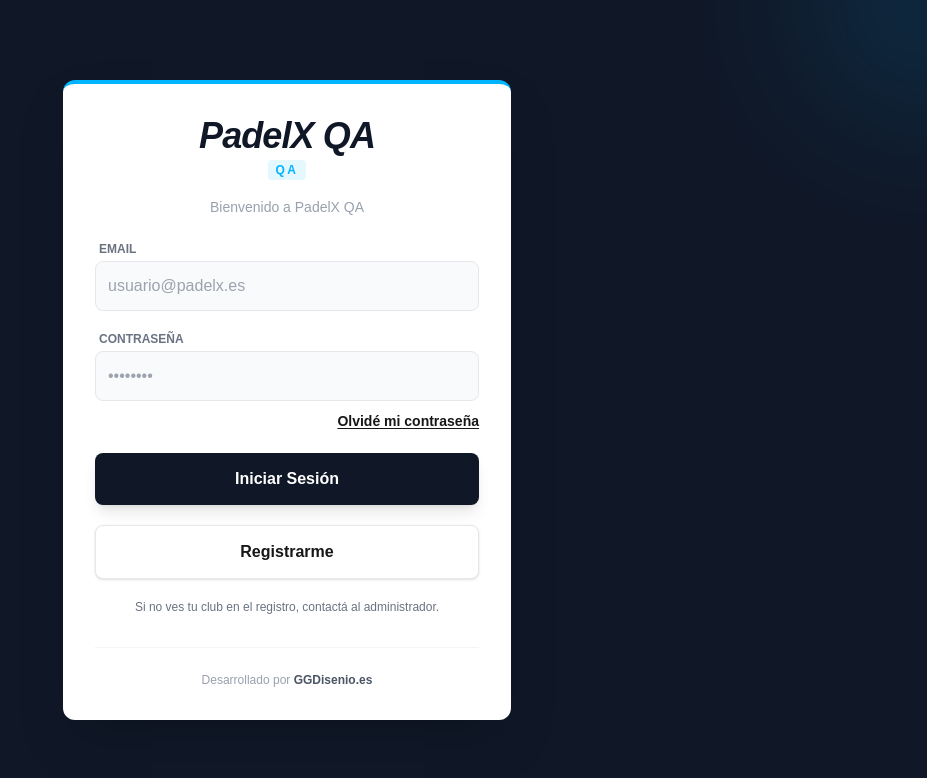
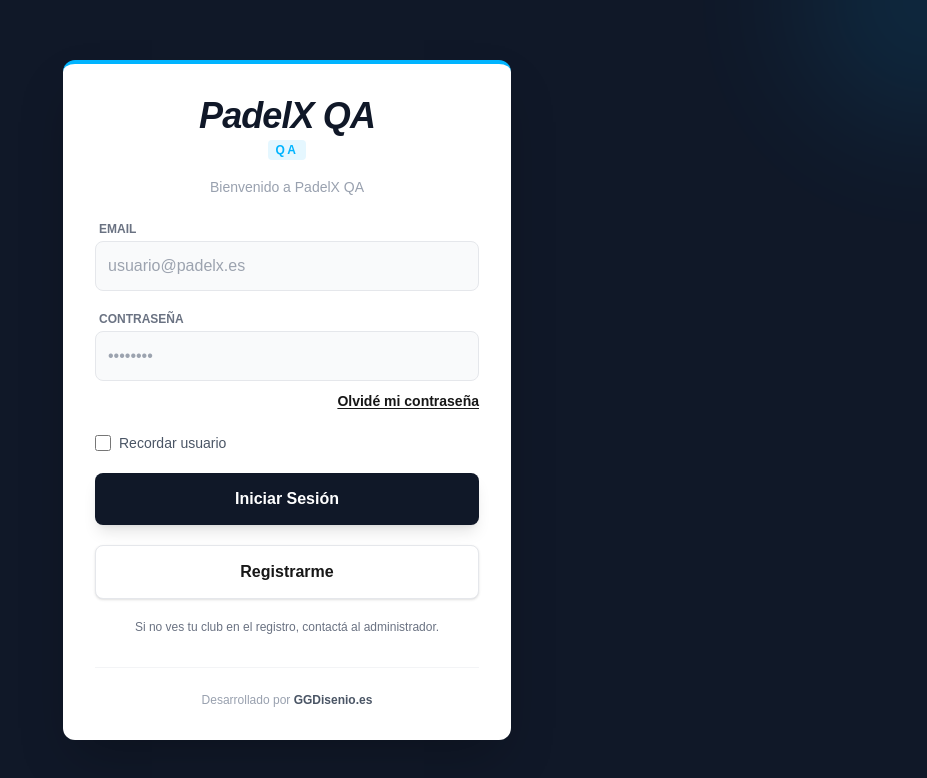
Before and after one commit to ggdisenioes/PRE.PADELX, a Next.js app: page /login in a window 1280 px wide. Shown: the top 778 px of the page, without its empty margins (353-1280 px from the left). Built offline with nearby package versions, Linux system fonts and the light colour scheme; no server answers.

Commit message:
feat(auth): add remember user option on login

```diff
--- a/app/i18n/locales/en.json
+++ b/app/i18n/locales/en.json
@@ -109,6 +109,7 @@
     "passkeyRemoved": "Biometric device removed.",
     "forgotPassword": "Recover password",
     "forgotPasswordLink": "Forgot my password",
+    "rememberUser": "Remember user",
     "forgotPasswordSubtitle": "Enter your email and we will send you a reset link.",
     "sendResetLink": "Send reset link",
     "sendingResetLink": "Sending link...",
--- a/app/i18n/locales/es.json
+++ b/app/i18n/locales/es.json
@@ -109,6 +109,7 @@
     "passkeyRemoved": "Dispositivo biométrico eliminado.",
     "forgotPassword": "Recuperar contraseña",
     "forgotPasswordLink": "Olvidé mi contraseña",
+    "rememberUser": "Recordar usuario",
     "forgotPasswordSubtitle": "Ingresá tu email y te enviaremos un enlace para restablecerla.",
     "sendResetLink": "Enviar enlace de recuperación",
     "sendingResetLink": "Enviando enlace...",
--- a/app/login/page.tsx
+++ b/app/login/page.tsx
@@ -4,6 +4,8 @@ import { useEffect, useMemo, useState } from "react";
 import { supabase } from "../lib/supabase";
 import { useRouter, useSearchParams } from "next/navigation";
 import { useTranslation } from "../i18n";
+
+const REMEMBERED_EMAIL_KEY = "padelx.rememberedEmail";
 
 function getBaseDomain(hostname: string) {
   const parts = hostname.split(".");
@@ -37,6 +39,7 @@ export default function LoginPage() {
 
   const [email, setEmail] = useState("");
   const [password, setPassword] = useState("");
+  const [rememberUser, setRememberUser] = useState(false);
   const [loading, setLoading] = useState(false);
   const [errorMsg, setErrorMsg] = useState<string | null>(null);
   const [infoMsg, setInfoMsg] = useState<string | null>(null);
@@ -74,6 +77,16 @@ export default function LoginPage() {
     setInfoMsg(null);
   }, [resetStatus, t]);
 
+  useEffect(() => {
+    if (typeof window === "undefined") return;
+
+    const savedEmail = window.localStorage.getItem(REMEMBERED_EMAIL_KEY);
+    if (!savedEmail) return;
+
+    setEmail(savedEmail);
+    setRememberUser(true);
+  }, []);
+
   const validateProfileAndRedirect = async (userId: string, fallbackError: string) => {
     const { data: profile, error: profileError } = await supabase
       .from("profiles")
@@ -101,8 +114,10 @@ export default function LoginPage() {
     setErrorMsg(null);
     setInfoMsg(null);
 
+    const normalizedEmail = email.trim().toLowerCase();
+
     const { data, error } = await supabase.auth.signInWithPassword({
-      email,
+      email: normalizedEmail,
       password,
     });
 
@@ -114,6 +129,14 @@ export default function LoginPage() {
       );
       setLoading(false);
       return;
+    }
+
+    if (typeof window !== "undefined") {
+      if (rememberUser) {
+        window.localStorage.setItem(REMEMBERED_EMAIL_KEY, normalizedEmail);
+      } else {
+        window.localStorage.removeItem(REMEMBERED_EMAIL_KEY);
+      }
     }
 
     await validateProfileAndRedirect(data.user.id, t("auth.userDisabled"));
@@ -201,6 +224,16 @@ export default function LoginPage() {
             </div>
           </div>
 
+          <label className="flex items-center gap-2 text-sm text-gray-600 select-none">
+            <input
+              type="checkbox"
+              checked={rememberUser}
+              onChange={(e) => setRememberUser(e.target.checked)}
+              className="h-4 w-4 rounded border-gray-300 text-[#00b4ff] focus:ring-[#00b4ff]"
+            />
+            {t("auth.rememberUser")}
+          </label>
+
           <button
             type="submit"
             disabled={loading}
```
